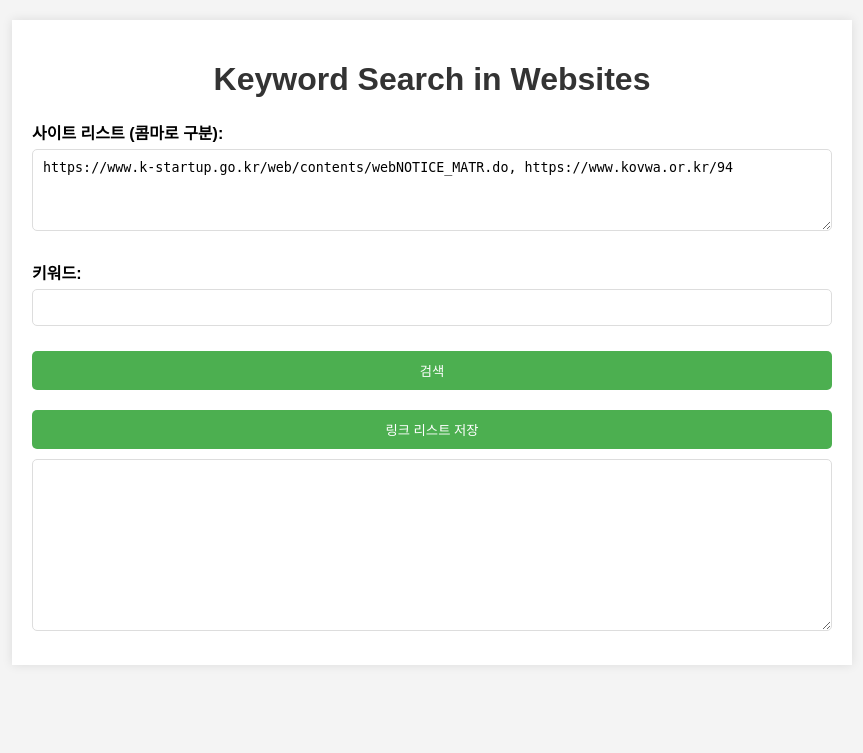
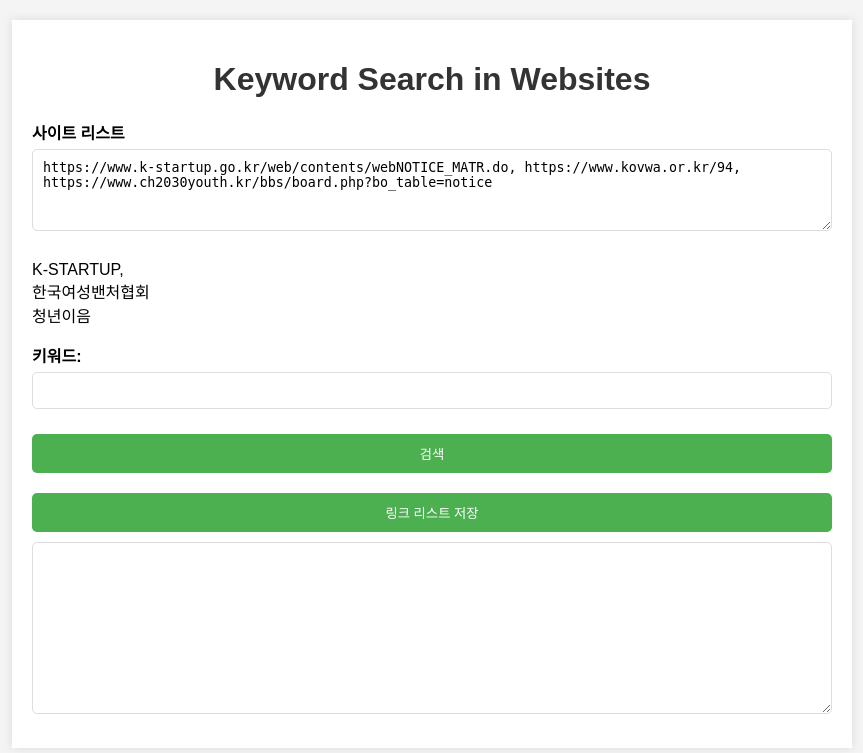
Before and after one commit to rap0at/crawler, a Flask app: page / in a window 1280 px wide. Shown: the top 753 px of the page, without its empty margins (208-1071 px from the left). Run offline with Flask 3, Linux system fonts and the light colour scheme.

Commit message:
Update index.html

```diff
--- a/templates/index.html
+++ b/templates/index.html
@@ -5,15 +5,19 @@
     <meta name="viewport" content="width=device-width, initial-scale=1.0">
     <title>Keyword Search</title>
     <link rel="stylesheet" href="/static/style.css">
+    <link rel="icon" href="favicon.ico">
 </head>
 <body>
     <div class="container">
         <h1>Keyword Search in Websites</h1>
         <form id="searchForm">
             <div class="form-group">
-                <label for="sites">사이트 리스트 (콤마로 구분):</label>
-                <textarea id="sites" name="sites" rows="4" required>https://www.k-startup.go.kr/web/contents/webNOTICE_MATR.do, https://www.kovwa.or.kr/94</textarea>
+                <label for="sites">사이트 리스트</label>
+                <textarea id="sites" name="sites" rows="4" required>https://www.k-startup.go.kr/web/contents/webNOTICE_MATR.do, https://www.kovwa.or.kr/94, https://www.ch2030youth.kr/bbs/board.php?bo_table=notice</textarea>
             </div>
+
+            <p>K-STARTUP, <br> 한국여성밴처협회 <br> 청년이음</p>
+
             <div class="form-group">
                 <label for="keyword">키워드:</label>
                 <input type="text" id="keyword" name="keyword" required>
```
